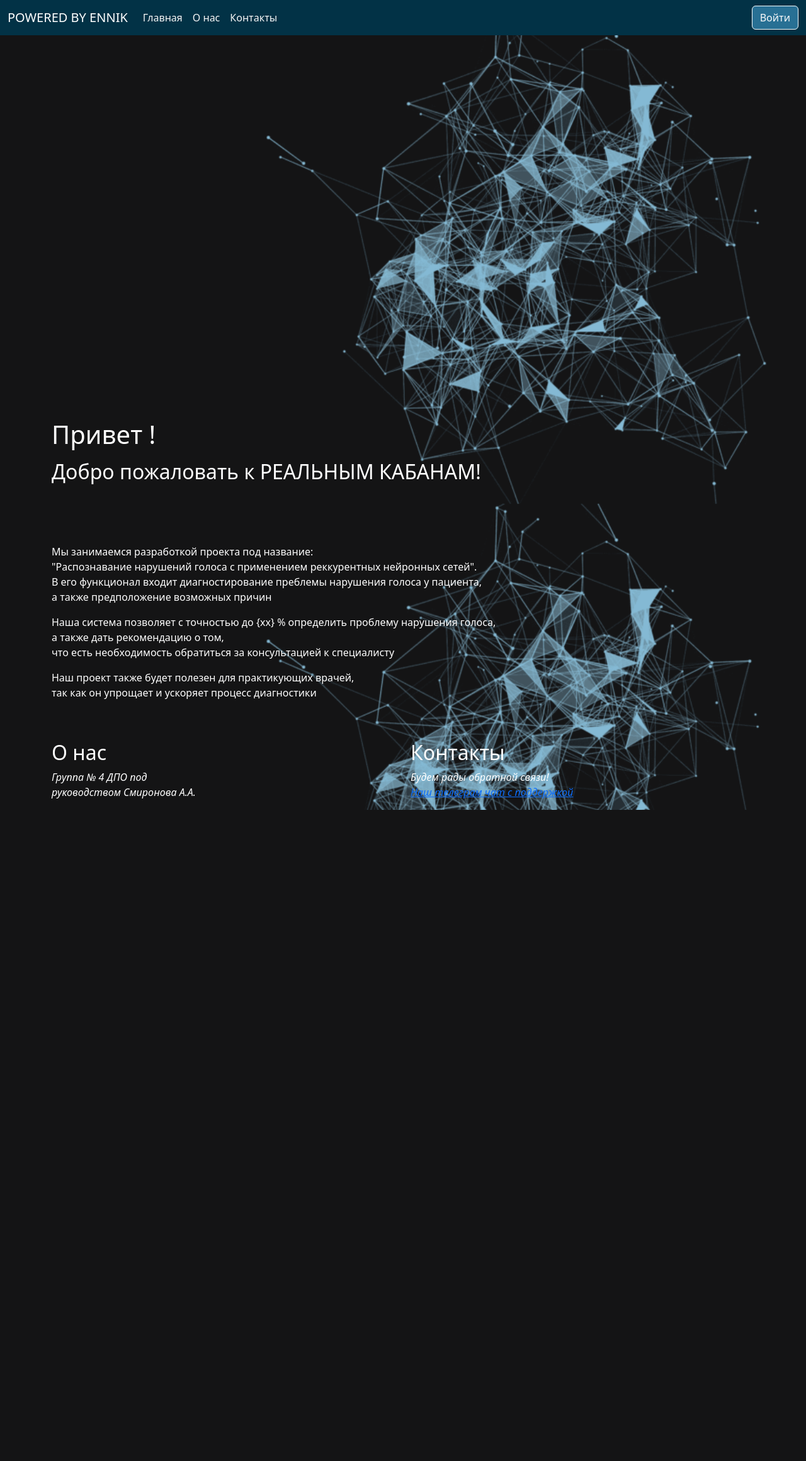
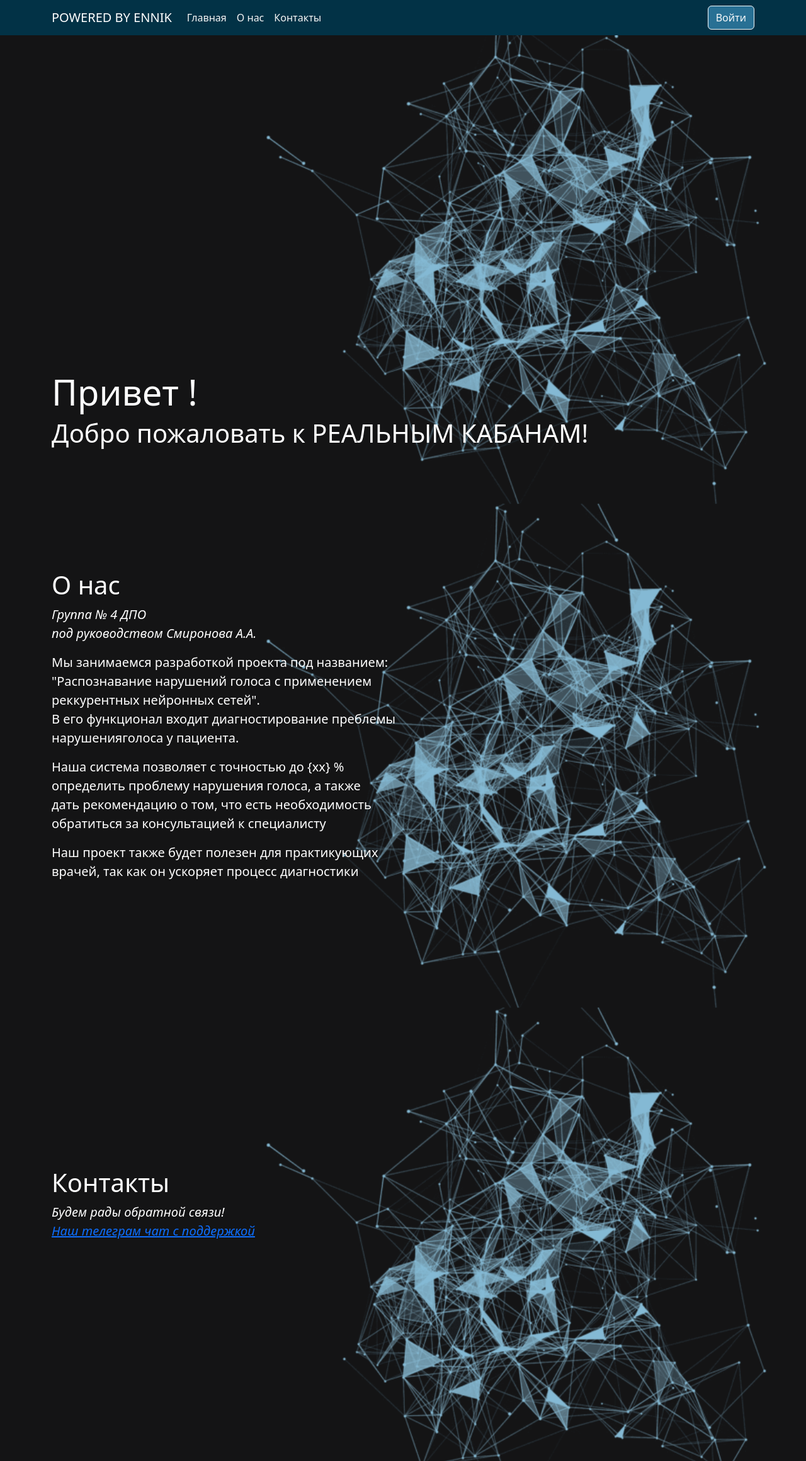
Before and after one commit to Ennik548/Voice_Disorders_NNs, a Django app: page / in a window 1280 px wide. Shown: the whole page at 63% size. Before the commit the page ends 1286 px from the top, so only its background shows below. Run offline with Django 4.2, Linux system fonts and the light colour scheme; some libraries are stand-ins or nearby versions.

Commit message:
Сompleted the design of the main page

```diff
--- a/VoiceDisorders_App/templates/main_page/index.html
+++ b/VoiceDisorders_App/templates/main_page/index.html
@@ -4,37 +4,41 @@
 {% block title %}Добро пожаловать{% endblock title %}
 
 {% block content%}
-<div class="container-fluid">
+<div id="maintext" class="container-fluid">
     <div class="container">
         <div class="row align-items-end" style="height: 90vh;">
             <div class="col-12 d-flex flex-column justify-content-start">
-                <h1 class="text-start text-white">Привет !</h1>
-                <h2 class="text-start text-white mt-2">Добро пожаловать к РЕАЛЬНЫМ КАБАНАМ!</h2>
+                <h1 class="text-start text-white display-4">Привет !</h1>
+                <h3 class="text-start text-white display-6">Добро пожаловать к РЕАЛЬНЫМ КАБАНАМ!</h3>
             </div>
         </div>
-        <div class="row align-items-end" style="height: 10vh;">
+        <div id="abouttext" class="row align-items-end" style="height: 10vh;">
             <div class="col-12 d-flex flex-column justify-content-start">
             </div>
         </div>
-        <div id="abouttext" class="row mt-2">
+        <div class="row" style="height: 90vh;">
             <div class="col-12">
-                <p class="text-start text-white">Мы занимаемся разработкой проекта под название:<br>"Распознавание нарушений голоса с применением реккурентных нейронных сетей".<br> В его функционал входит диагностирование преблемы нарушения голоса у пациента,<br>а также предположение возможных причин</p>
-                <p class="text-start text-white">Наша система позволяет c точностью до {xx} % определить проблему нарушения голоса,<br> а также дать рекомендацию о том,<br>что есть необходимость обратиться за консультацией к специалисту</p>
-                <p class="text-start text-white">Наш проект также будет полезен для практикующих врачей,<br>так как он упрощает и ускоряет процесс диагностики</p>
+                <h2 class="text-start text-white display-6">О нас</h2>
+                <p class="text-start text-white lead"><em>Группа № 4 ДПО</em><br><em>под руководством Смиронова А.А.</em></p>
+                <p class="text-start text-white lead">Мы занимаемся разработкой проекта под названием:<br>"Распознавание нарушений голоса с применением<br>реккурентных нейронных сетей".<br> В его функционал входит диагностирование преблемы<br>нарушенияголоса у пациента.</p>
+                <p class="text-start text-white lead">Наша система позволяет c точностью до {xx} %<br> определить проблему нарушения голоса, а также<br>дать рекомендацию о том, что есть необходимость<br>обратиться за консультацией к специалисту</p>
+                <p class="text-start text-white lead">Наш проект также будет полезен для практикующих<br>врачей, так как он ускоряет процесс диагностики</p>
             </div>
         </div>
-            <div class="row">
+        <div id="abouttext" class="row align-items-end" style="height: 10vh;">
+            <div class="col-12 d-flex flex-column justify-content-start">
             </div>
-            <div id="contacttext" class="row row-about mt-5">
-                <div class="col-6">
-                    <h2 class="text-start text-white">О нас</h2>
-                    <p class="text-start text-white"><em>Группа № 4 ДПО под</em><br><em>руководством Смиронова А.А.</em></p>
-                </div>
-                <div class="col-6">
-                    <h2 class="text-start text-white">Контакты</h2>
-                    <p class="text-start text-white"><em>Будем рады обратной связи!</em><br><a href="https://t.me" target="_blank"><em>Наш телеграм чат с поддержкой</em></a></p>
-                </div>
+        </div>
+        <div  class="row" style="height: 80vh;">
+            <div class="col-12">
+                <h2 class="text-start text-white display-6">Контакты</h2>
+                <p class="text-start text-white lead"><em>Будем рады обратной связи!</em><br><a href="https://t.me" target="_blank"><em>Наш телеграм чат с поддержкой</em></a></p>
             </div>
+        </div>
+        <div id="contacttext" class="row align-items-end" style="height: 10vh;">
+            <div class="col-12 d-flex flex-column justify-content-start">
+            </div>
+        </div>
      </div>
 </div>
 {% endblock content%}
--- a/VoiceDisorders_App/templates/main_page/layout.html
+++ b/VoiceDisorders_App/templates/main_page/layout.html
@@ -10,10 +10,11 @@
     <link rel="stylesheet" href="{% static 'css/main_page.css' %}">
     <title>{% block title %}{% endblock title %}</title>
 </head>
-<nav class="navbar navbar-expand-lg navbar-dark navbar-custom">
-  <div class="container-fluid">
+<body class="bg-image">
+  <nav class="navbar navbar-expand-lg navbar-dark navbar-custom fixed-top">
+    <div class="container">
         <div>
-        <a class="navbar-brand text-uppercase" href="#">Powered By Ennik</a>
+          <a class="navbar-brand text-uppercase" href="#maintext">Powered By Ennik</a>
           <button class="navbar-toggler" type="button" data-bs-toggle="collapse" data-bs-target="#navbarNav" aria-controls="navbarNav" aria-expanded="false" aria-label="Toggle navigation">
             <span class="navbar-toggler-icon"></span>
           </button>
@@ -21,7 +22,7 @@
         <div class="collapse navbar-collapse" id="navbarNav">
           <ul class="navbar-nav navbar-nav">
             <li class="nav-item">
-            <a class="nav-link" href="#main">Главная</a>
+              <a class="nav-link" href="#maintext">Главная</a>
             </li>
             <li class="nav-item">
               <a class="nav-link" href="#abouttext">О нас</a>
@@ -36,7 +37,6 @@
         </a>
     </div>
   </nav>
-<body class="bg-image">
 
     {% block content %}
 
--- a/VoiceDisorders_App/templates/sign_in/reg.html
+++ b/VoiceDisorders_App/templates/sign_in/reg.html
@@ -8,6 +8,7 @@
     <link rel="shortcut icon" href="{% static 'img/icons8-moon-96.png' %}" type='image/x-icon'>
     <link rel="stylesheet" href="{% static 'css/bootstrap.min.css' %}">
     <link rel="stylesheet" href="{% static 'css/reg.css' %}">
+    <title>Регистрация</title>
 </head>
 <body class="text-center">
   <main class="form-signin">
--- a/VoiceDisorders_App/templates/sign_in/sign_in.html
+++ b/VoiceDisorders_App/templates/sign_in/sign_in.html
@@ -8,6 +8,7 @@
     <link rel="shortcut icon" href="{% static 'img/icons8-moon-96.png' %}" type='image/x-icon'>
     <link rel="stylesheet" href="{% static 'css/bootstrap.min.css' %}">
     <link rel="stylesheet" href="{% static 'css/sign_in.css' %}">
+    <title>Вход</title>
 </head>
 <body class="text-center">
 <main class="form-signin">
```
Lines whose indentation alone changed are shown as unchanged.
